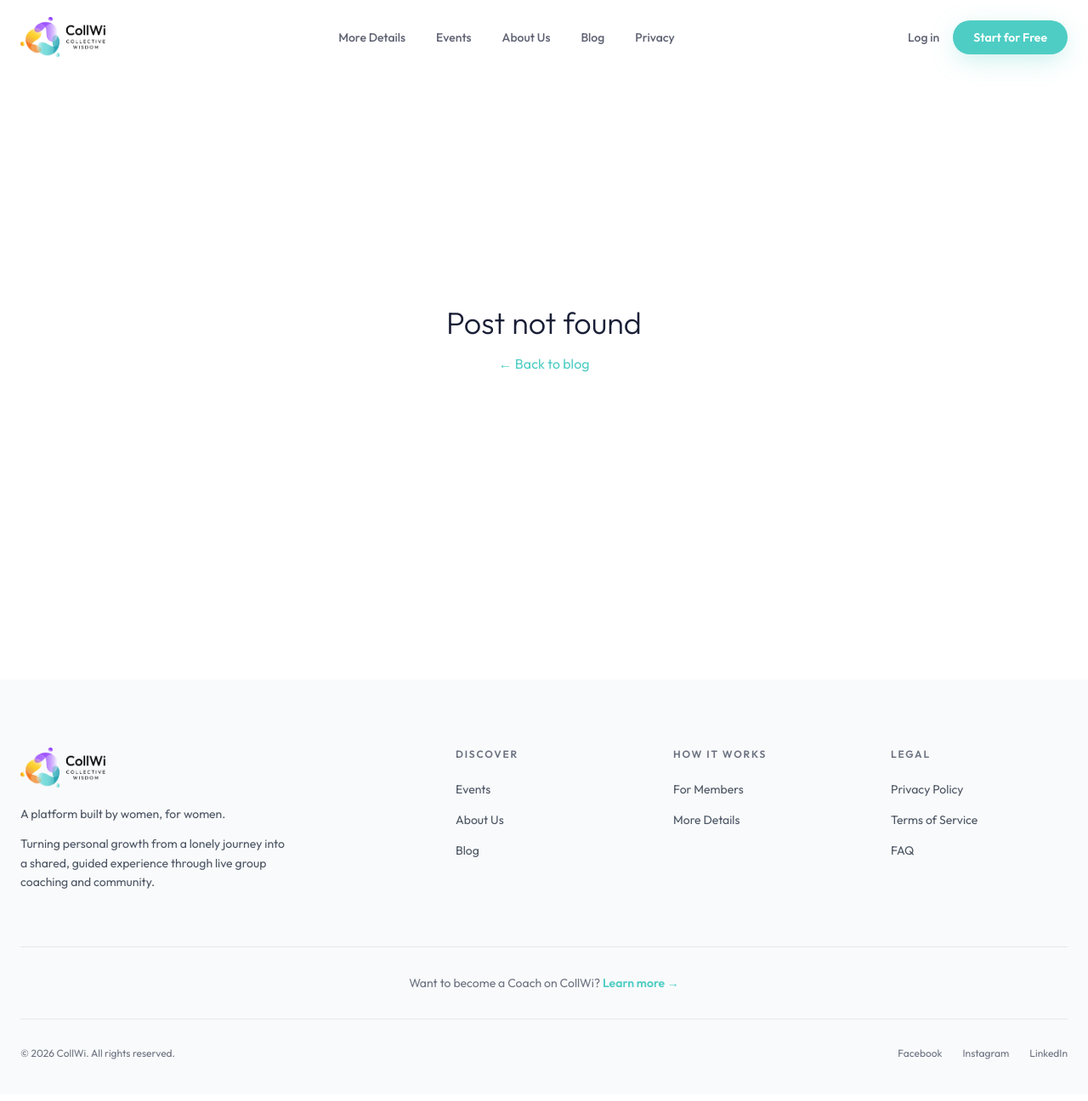
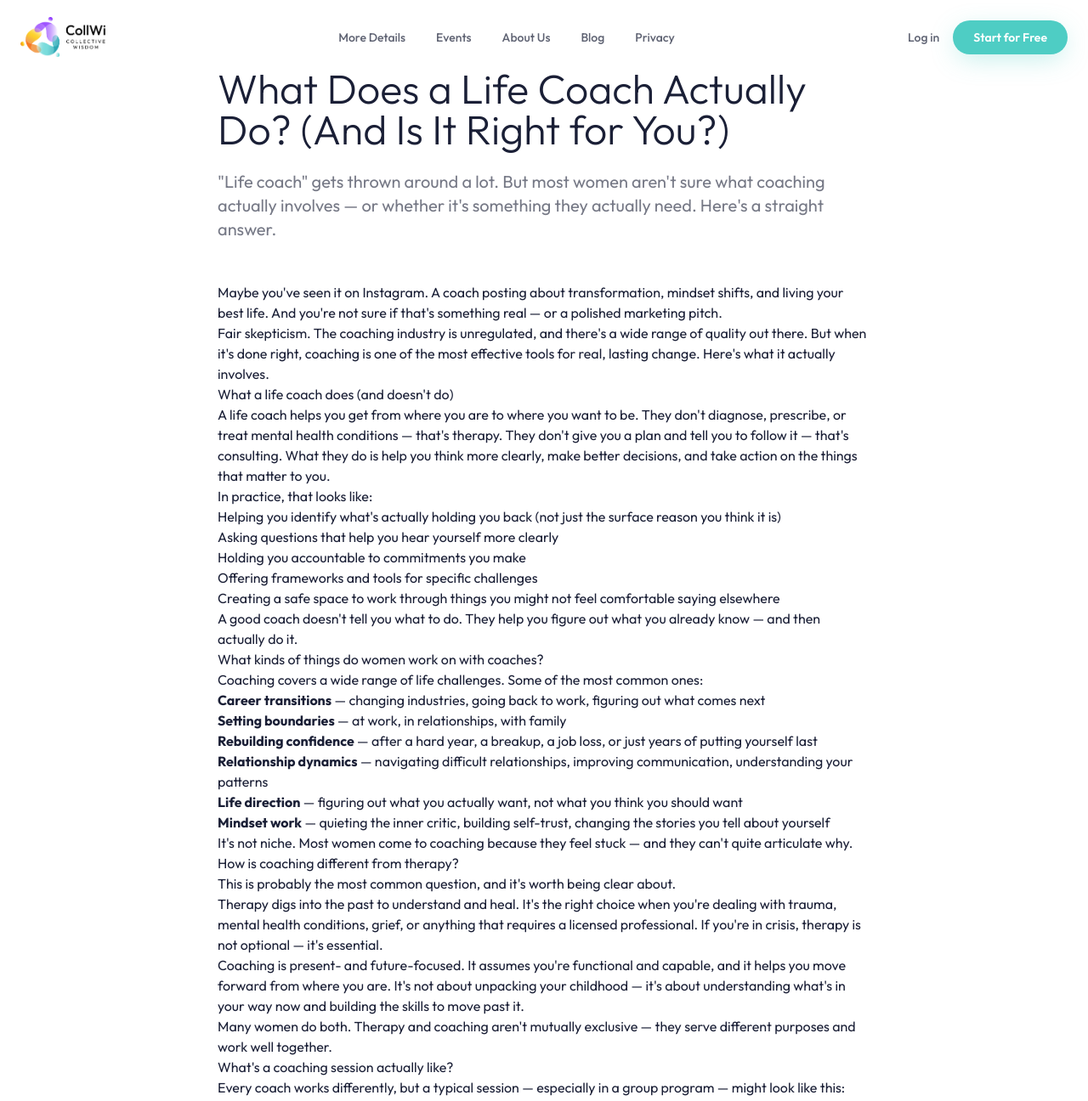
Before and after one commit to gaiaCollwi/collwi-landing, a Next.js app: page /blog/what-does-a-life-coach-do in a window 1280 px wide. Shown: the top 1296 px of the page at 85% size. Built offline with nearby package versions, Linux system fonts and the light colour scheme.

Commit message:
Add Week 1 blog post: What Does a Life Coach Actually Do?

```diff
--- a/app/blog/page.js
+++ b/app/blog/page.js
@@ -5,6 +5,15 @@ import Link from 'next/link'
 import { FadeIn, StaggerContainer, StaggerItem } from '../components/AnimatedSection'
 
 const blogPosts = [
+  {
+    slug: 'what-does-a-life-coach-do',
+    title: 'What Does a Life Coach Actually Do? (And Is It Right for You?)',
+    excerpt: 'Thinking about working with a coach but not sure what they actually do? Here\'s an honest, clear breakdown — and how to know if coaching is right for you.',
+    date: '2026-04-10',
+    author: 'CollWi Team',
+    readTime: '7 min read',
+    category: 'Personal Growth',
+  },
   {
     slug: 'women-community-online',
     title: 'The Best Online Communities for Women in 2026',
--- /dev/null
+++ b/app/blog/what-does-a-life-coach-do/page.js
@@ -0,0 +1,146 @@
+export const metadata = {
+  title: 'What Does a Life Coach Actually Do? (And Is It Right for You?) | CollWi',
+  description: 'Thinking about working with a life coach but not sure what they actually do? Here\'s an honest, clear breakdown — and how to know if coaching is right for you.',
+}
+
+export default function WhatDoesALifeCoachDoPage() {
+  return (
+    <article className="min-h-screen py-20 px-6 bg-white">
+      <div className="max-w-3xl mx-auto">
+        <h1 className="text-4xl md:text-5xl font-sans font-light mb-6">
+          What Does a Life Coach Actually Do? (And Is It Right for You?)
+        </h1>
+
+        <p className="text-xl text-brand-navy/60 mb-12">
+          "Life coach" gets thrown around a lot. But most women aren't sure what coaching actually involves — or whether it's something they actually need. Here's a straight answer.
+        </p>
+
+        <div className="prose prose-lg max-w-none">
+
+          <p>
+            Maybe you've seen it on Instagram. A coach posting about transformation, mindset shifts, and living your best life. And you're not sure if that's something real — or a polished marketing pitch.
+          </p>
+
+          <p>
+            Fair skepticism. The coaching industry is unregulated, and there's a wide range of quality out there. But when it's done right, coaching is one of the most effective tools for real, lasting change. Here's what it actually involves.
+          </p>
+
+          <h2>What a life coach does (and doesn't do)</h2>
+
+          <p>
+            A life coach helps you get from where you are to where you want to be. They don't diagnose, prescribe, or treat mental health conditions — that's therapy. They don't give you a plan and tell you to follow it — that's consulting. What they do is help you think more clearly, make better decisions, and take action on the things that matter to you.
+          </p>
+
+          <p>
+            In practice, that looks like:
+          </p>
+
+          <ul>
+            <li>Helping you identify what's actually holding you back (not just the surface reason you think it is)</li>
+            <li>Asking questions that help you hear yourself more clearly</li>
+            <li>Holding you accountable to commitments you make</li>
+            <li>Offering frameworks and tools for specific challenges</li>
+            <li>Creating a safe space to work through things you might not feel comfortable saying elsewhere</li>
+          </ul>
+
+          <p>
+            A good coach doesn't tell you what to do. They help you figure out what you already know — and then actually do it.
+          </p>
+
+          <h2>What kinds of things do women work on with coaches?</h2>
+
+          <p>
+            Coaching covers a wide range of life challenges. Some of the most common ones:
+          </p>
+
+          <ul>
+            <li><strong>Career transitions</strong> — changing industries, going back to work, figuring out what comes next</li>
+            <li><strong>Setting boundaries</strong> — at work, in relationships, with family</li>
+            <li><strong>Rebuilding confidence</strong> — after a hard year, a breakup, a job loss, or just years of putting yourself last</li>
+            <li><strong>Relationship dynamics</strong> — navigating difficult relationships, improving communication, understanding your patterns</li>
+            <li><strong>Life direction</strong> — figuring out what you actually want, not what you think you should want</li>
+            <li><strong>Mindset work</strong> — quieting the inner critic, building self-trust, changing the stories you tell about yourself</li>
+          </ul>
+
+          <p>
+            It's not niche. Most women come to coaching because they feel stuck — and they can't quite articulate why.
+          </p>
+
+          <h2>How is coaching different from therapy?</h2>
+
+          <p>
+            This is probably the most common question, and it's worth being clear about.
+          </p>
+
+          <p>
+            Therapy digs into the past to understand and heal. It's the right choice when you're dealing with trauma, mental health conditions, grief, or anything that requires a licensed professional. If you're in crisis, therapy is not optional — it's essential.
+          </p>
+
+          <p>
+            Coaching is present- and future-focused. It assumes you're functional and capable, and it helps you move forward from where you are. It's not about unpacking your childhood — it's about understanding what's in your way now and building the skills to move past it.
+          </p>
+
+          <p>
+            Many women do both. Therapy and coaching aren't mutually exclusive — they serve different purposes and work well together.
+          </p>
+
+          <h2>What's a coaching session actually like?</h2>
+
+          <p>
+            Every coach works differently, but a typical session — especially in a group program — might look like this:
+          </p>
+
+          <p>
+            You start by bringing something real. A challenge you're facing, a decision you're stuck on, a pattern you keep repeating. The coach asks questions. Not to give you advice, but to help you see it more clearly. Other group members (if it's group coaching) share what they notice and what resonates. You leave with one clear insight and something specific to work on before the next session.
+          </p>
+
+          <p>
+            Good coaching sessions feel productive without being rushed. There's space to think. And usually, at least one moment where something clicks.
+          </p>
+
+          <h2>How do you know if coaching is right for you?</h2>
+
+          <p>
+            Coaching works best when:
+          </p>
+
+          <ul>
+            <li>You know something needs to change but you're not sure what</li>
+            <li>You've been circling the same problem for months (or years) without movement</li>
+            <li>You have support in your life but feel like no one really challenges you</li>
+            <li>You're ready to actually do the work — not just talk about it</li>
+          </ul>
+
+          <p>
+            Coaching is probably not the right fit if you're currently in crisis, dealing with untreated mental health challenges, or looking for someone to just tell you what to do. And it won't help if you're not ready to be honest with yourself.
+          </p>
+
+          <p>
+            But if you're a woman who wants to move forward and you need someone in your corner — someone who takes your goals seriously and won't let you off the hook — coaching can change your life.
+          </p>
+
+          <h2>What about group coaching specifically?</h2>
+
+          <p>
+            Group coaching is what CollWi is built around. Instead of working 1:1 with a coach, you join a small group of women (typically 6–10) going through a shared journey together over 8 weeks.
+          </p>
+
+          <p>
+            There's something that happens in a group that doesn't happen in 1:1 coaching: you realize you're not alone. Another woman says exactly what you've been afraid to say, and something releases. You give advice to someone else and suddenly hear how it applies to you. The accountability of showing up for people who are counting on you pulls you through the weeks when you'd otherwise give up.
+          </p>
+
+          <p>
+            Group coaching is also significantly more affordable than private coaching — without sacrificing the depth of the work.
+          </p>
+
+          <hr />
+
+          <p>
+            <em>Ready to explore what coaching could look like for you? <a href="https://collwi.com/register">Browse coaches at CollWi</a> and find a program that fits where you are right now.</em>
+          </p>
+
+        </div>
+      </div>
+    </article>
+  )
+}
```
